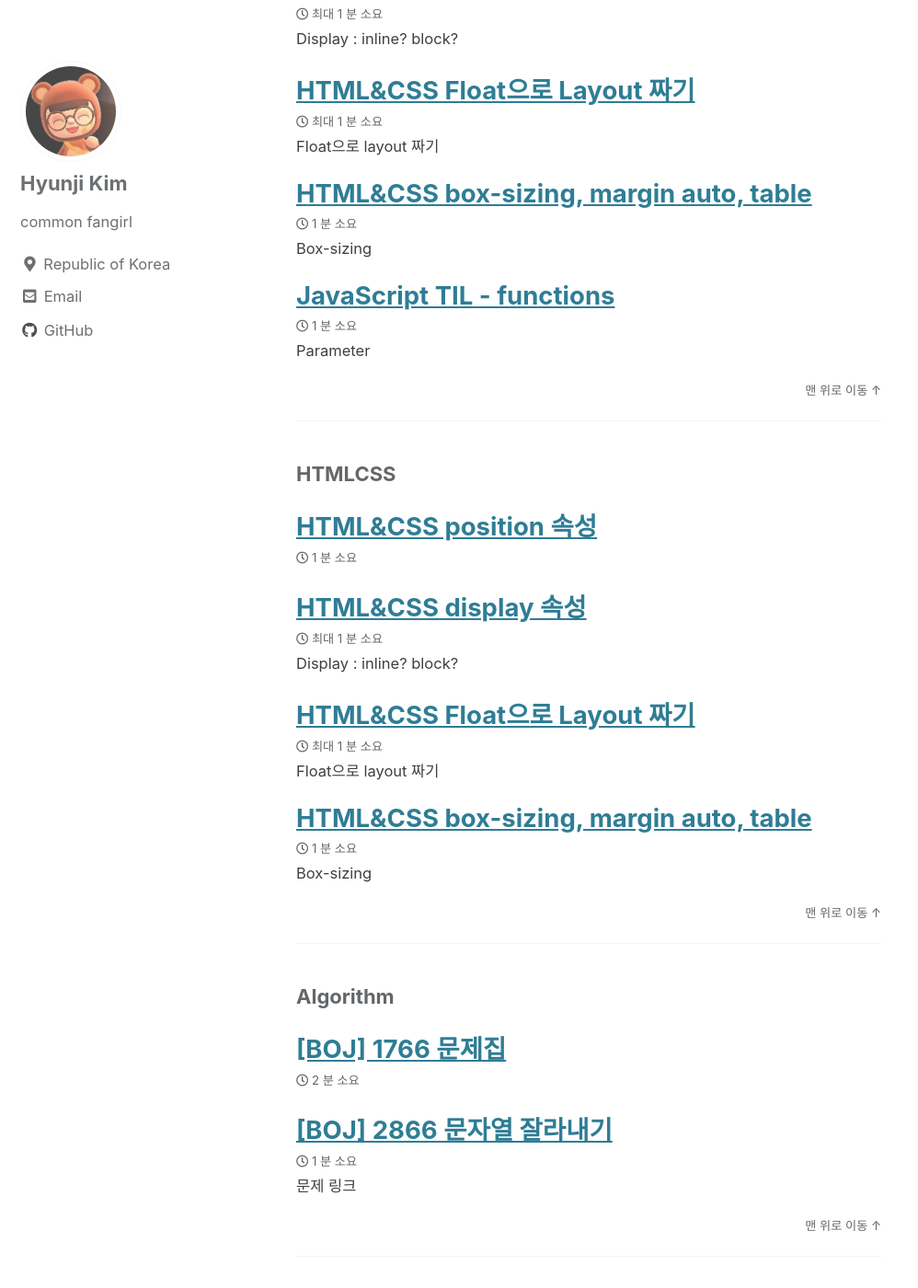
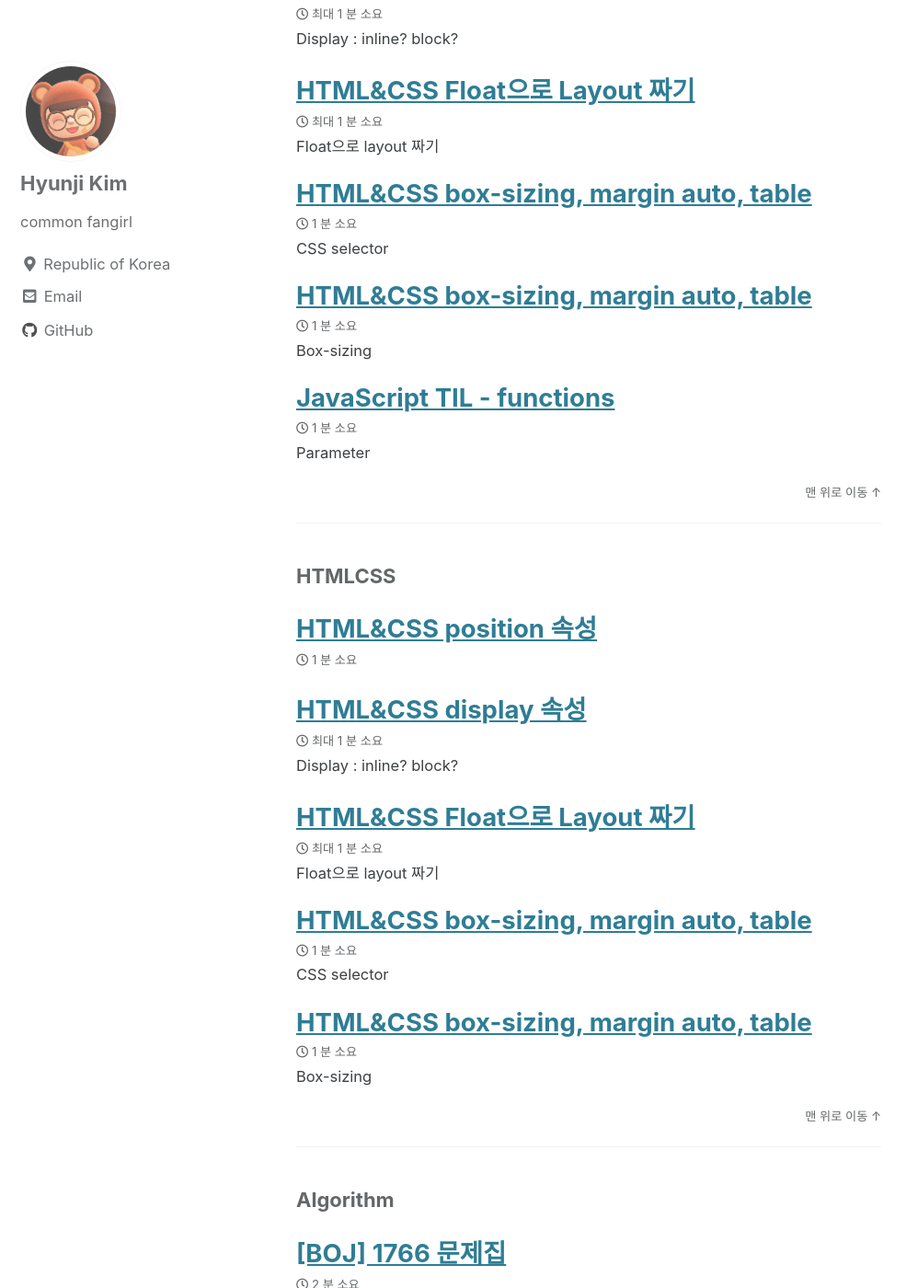
Before and after one commit to guswnl0610/guswnl0610.github.com, a Jekyll site: the page built from _pages/tag-archive.md, in a window 1280 px wide and 1400 px high, scrolled down 571 px. Shown: the whole window at 92% size, without its empty margins (0-998 px from the left). Built offline with Jekyll 4.4.1, drawn with Linux system fonts in a browser that asks for light colours; cached includes are drawn as plain includes; part of the change alters nothing that is shown.

Commit message:
20201020 css selector

````diff
--- /dev/null
+++ b/_posts/HTMLCSS/2020-10-20-cssSelector.md
@@ -0,0 +1,133 @@
+---
+
+title: "HTML&CSS box-sizing, margin auto, table"
+categories:
+    - HTMLCSS
+tags:
+    - HTMLCSS
+    - TIL
+comments: true
+toc: true
+---
+
+## CSS selector
+
+[w3school]: https://www.w3schools.com/cssref/css_selectors.asp
+
+[MDN]: https://developer.mozilla.org/ko/docs/Web/CSS/CSS_Selectors
+
+그동안 css 파일에서 보았던 무수한 .과 #의 요청들...
+
+그 .과 #들은 모두 css selector의 일부였습니다!
+
+가장 많이 쓰일 것 같은?? selector를 정리해보는 포스트입니다.
+
+
+
+### .class   #id
+
+```css
+.myclass { // class에 myclass가 포함된 모든 element를 선택합니다.
+}
+
+.myclass1.myclass2{ // class에 myclass1과myclass2을 모두 포함하는 element를 선택합니다.
+}
+
+.myclass1 .myclass2{ // myclass1을 가진 element의 자식 중 myclass2를 가진 모든element를 선택합니다.
+}
+
+#myid{ //id='myid'인 모든 element를 선택합니다.
+}
+```
+
+
+
+### Element
+
+```css
+*{ //모든 element를 선택합니다
+}
+
+div{//모든 div element를 선택합니다.
+}
+
+div.class1{ // div 이면서 class 에 class1을 포함하는 모든 element를 선택합니다.
+}
+
+div,p{ // 모든 div element들과 p element들을 선택합니다.
+}
+
+div p { // div element 안에 있는 모든 p element를 선택합니다.
+}
+
+div>p{ // div element의 바로 아래 자식으로 있는 모든 p element를 선택합니다.
+}
+
+div+p{ // div element 바로 뒤에 있는 모든 p element를 선택합니다.
+}
+
+div~p{ // div element를 뒤따르면서 같은 부모를 가진 모든 p element를 선택합니다.
+}
+```
+
+~~정리하면서도 헷갈리네요... @.@ 좀 더 알아봐야될것같은 느낌적인 느낌...~~
+
+
+
+### attributes
+
+```css
+input[type='text']{ // input 중 type이 text인 모든 element를 선택합니다.
+}
+
+input[type~='text']{ //input 중 type이 text를 포함하는 모든 element를 선택합니다.
+}
+
+input[type|='text']{ //input 중 type이 text로 시작하는 모든 element를 선택합니다.
+}
+
+a[href^='https']{ // href가 https로 시작하는 모든 a element를 선택합니다.
+}
+
+a[href$='.txt']{ // href가 txt로 끝나는 모든 a element를 선택합니다.
+}
+
+a[href*='github']{ // href가 github를 포함하는 모든 a element를 선택합니다.
+}
+```
+
+Html  태그의  attribute값을 이용해서도 요소를 선택할 수 있습니다.
+
+### : & ::
+
+```css
+input:checked{ // 체크되어있는 모든 input element를 선택합니다.
+}
+
+input:focus{ // 현재 focus되어 있는 input element를 선택합니다.
+}
+
+div:first-child{ // 부모의 첫번째 자식인 모든 div를 선택합니다.
+}
+
+div:last-child{ // 부모의 마지막 자식인 모든 div를 선택합니다.
+}
+
+div:nth-child(3){ // 부모의 3번째 자식인 모든 div를 선택합니다.
+}
+
+div:hover{ // 현재 마우스가 위에 올려져있는 div를 선택합니다.
+}
+```
+
+
+
+
+
+
+
+
+
+[w3school]
+
+[MDN]
--- a/_sass/minimal-mistakes/_navigation.scss
+++ b/_sass/minimal-mistakes/_navigation.scss
@@ -561,6 +561,6 @@
   }
 
   li ul li ul li ul li ul li ul > li a {
-    padding-left: 3.25rem
+    padding-left: 3.25rem;
   }
 }
````
